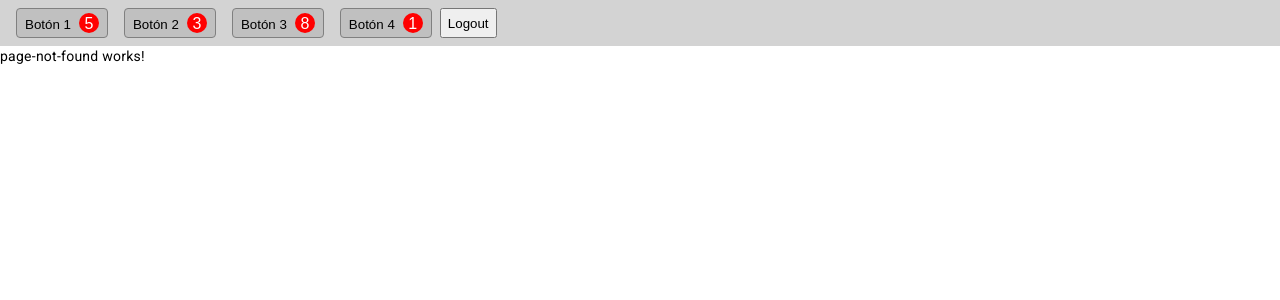
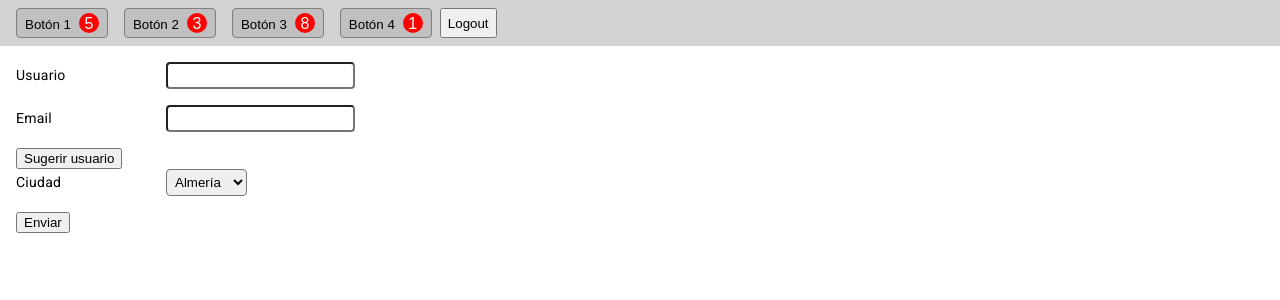
Before and after one commit to gerardoparrajc/componentes-angular, an Angular app: page /formulario in a window 1280 px wide. Shown: the top 300 px of the page. Built offline with nearby package versions, Linux system fonts and the light colour scheme; no server answers.

Commit message:
Creado formulario template-driven

```diff
--- a/src/app/enrutado.module.ts
+++ b/src/app/enrutado.module.ts
@@ -6,13 +6,15 @@ import { PageNotFoundComponent } from './page-not-found/page-not-found.component
 import { AuthGuardGuard } from './auth-guard.guard';
 import { LoginComponent } from './login/login.component';
 import { LogoutComponent } from './logout/logout.component';
+import { FormularioComponent } from './formulario/formulario.component';
 
 
 const rutas:Routes = [
   { path: 'boton/:num', component: CuerpoComponent, canActivate: [AuthGuardGuard] },
   { path: 'login', component: LoginComponent },
   { path: 'logout', component: LogoutComponent },
-  { path: '', redirectTo: '/boton/1', pathMatch: 'full' },
+  { path: 'formulario', component: FormularioComponent },
+  { path: '', redirectTo: '/formulario', pathMatch: 'full' },
   { path: '**', component: PageNotFoundComponent },
 ]
 
--- /dev/null
+++ b/src/app/formulario/formulario.component.html
@@ -0,0 +1,27 @@
+<form (ngSubmit)="onSubmit()" #formulario="ngForm" >
+  <div id="user-data" ngModelGroup="datosUsuario">
+    <div class="campo">
+      <label for="username">Usuario</label>
+      <input type="text" name="username" id="username" ngModel required #username="ngModel" >
+      <span *ngIf="!username.valid && username.touched" class="error">Este campo es requerido</span>
+    </div>
+    <div class="campo">
+      <label for="email">Email</label>
+      <input type="email" name="email" id="email" ngModel required email #email="ngModel" >
+      <span *ngIf="!email.valid && email.touched" class="error">Este campo es requerido</span>
+      <span *ngIf="!email.valid && email.dirty" class="error">Introduce un email válido</span>
+    </div>
+  </div>
+  <button (click)="rellenarUsuario()">Sugerir usuario</button>
+  <div class="campo">
+    <label for="city">Ciudad</label>
+    <select name="city" id="city" [ngModel]="defaultCity" required #city="ngModel">
+      <option value="almeria">Almería</option>
+      <option value="madrid">Madrid</option>
+      <option value="valencia">Valencia</option>
+    </select>
+    <span *ngIf="!city.valid && city.touched" class="error">Este campo es requerido</span>
+  </div>
+    <button class="btn"  >Enviar</button>
+
+</form>
--- /dev/null
+++ b/src/app/formulario/formulario.component.scss
@@ -0,0 +1,31 @@
+form {
+  padding: 16px;
+
+  .campo {
+    margin-bottom: 16px;
+  }
+
+  label {
+    width: 150px;
+    display: inline-block;
+  }
+
+  input, select {
+    border-radius: 4px;
+    padding: 4px;
+
+    &.ng-invalid.ng-touched {
+      border-color: red;
+    }
+
+    &.ng-valid.ng-touched {
+      border-color: greenyellow;
+    }
+  }
+
+  .error {
+    color: red;
+    font-size: 14px;
+    margin-left: 32px;
+  }
+}
--- /dev/null
+++ b/src/app/formulario/formulario.component.ts
@@ -0,0 +1,48 @@
+import { Component, ViewChild } from '@angular/core';
+import { NgForm } from '@angular/forms';
+
+@Component({
+  selector: 'app-formulario',
+  templateUrl: './formulario.component.html',
+  styleUrls: ['./formulario.component.scss']
+})
+export class FormularioComponent {
+
+  @ViewChild('formulario') formulario?: NgForm;
+  defaultCity = 'almeria';
+  defaultUsername = 'test';
+  username = '';
+  usuario = {
+    nombreUsuario: '',
+    correoElectronico: '',
+    ciudad: ''
+  };
+
+
+  onSubmit() {
+    this.usuario.nombreUsuario = this.formulario?.value.datosUsuario.username;
+    this.usuario.correoElectronico = this.formulario?.value.datosUsuario.email;
+    this.usuario.ciudad = this.formulario?.value.city;
+
+    this.formulario?.reset();
+
+    console.log(this.usuario);
+  }
+
+  rellenarUsuario() {
+    /* this.formulario?.setValue({
+      datosUsuario: {
+        username: 'test',
+        email: 'test@test.com'
+      },
+      city: 'madrid'
+    }); */
+
+    this.formulario?.form.patchValue({
+      datosUsuario: {
+        username: 'test'
+      }
+    });
+  }
+
+}
```
Also changed, not shown: src/app/app.module.ts (+6 -2 lines), 1 other file (tests, documents, lock files or other folders).
